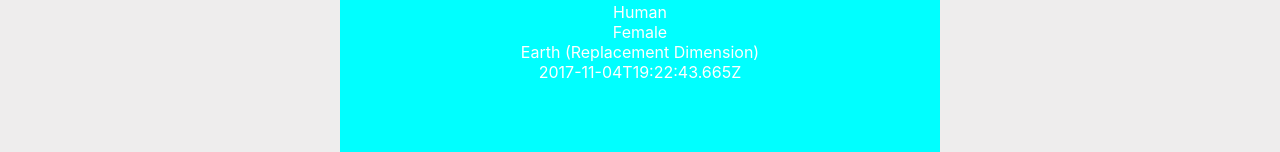
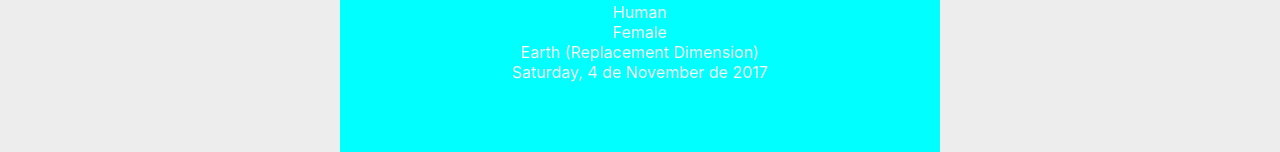
Before and after one commit to ravel01106/react-practica-01, a React (Create React App) app: page / in a window 1280 px wide. Shown: the part 276-428 px from the top of the page. Built offline with nearby package versions, Linux system fonts and the light colour scheme.

Commit message:
feat(Card): The date is formatted correctly

```diff
--- a/src/components/Card/Card.jsx
+++ b/src/components/Card/Card.jsx
@@ -3,7 +3,24 @@
 import propTypes from 'prop-types';
 
 const Card = ({character}) => {
-  return (
+    const months = ["January", "February", "March",
+        "April", "May", "June", "July", "August", "September",
+        "October", "November", "December"];
+    const days = ["Sunday", "Monday", "Tuesday",
+        "Wednesday", "Thursday", "Friday", "Saturday"];
+
+    const formatCreated = () => {
+
+        const dateCharacter = new Date(character.created);
+        const dateFormat = days[dateCharacter.getDay()] + ", " +
+            dateCharacter.getDate() + " de " + months[dateCharacter.getMonth()]
+            + " de " + dateCharacter.getFullYear();
+        return dateFormat;
+
+    }
+
+    return (
+
     <Fragment>
         <div className={styles.Card}>
             <div>
@@ -14,11 +31,12 @@
                 <p>{character.species}</p>
                 <p>{character.gender}</p>
                 <p>{character.location}</p>
-                <p>{character.created}</p>
+                <p>{formatCreated()}</p>
             </div>
         </div>
     </Fragment>
-  )
+
+    )
 }
 Card.propTypes = {
     character: propTypes.object.isRequired
```
